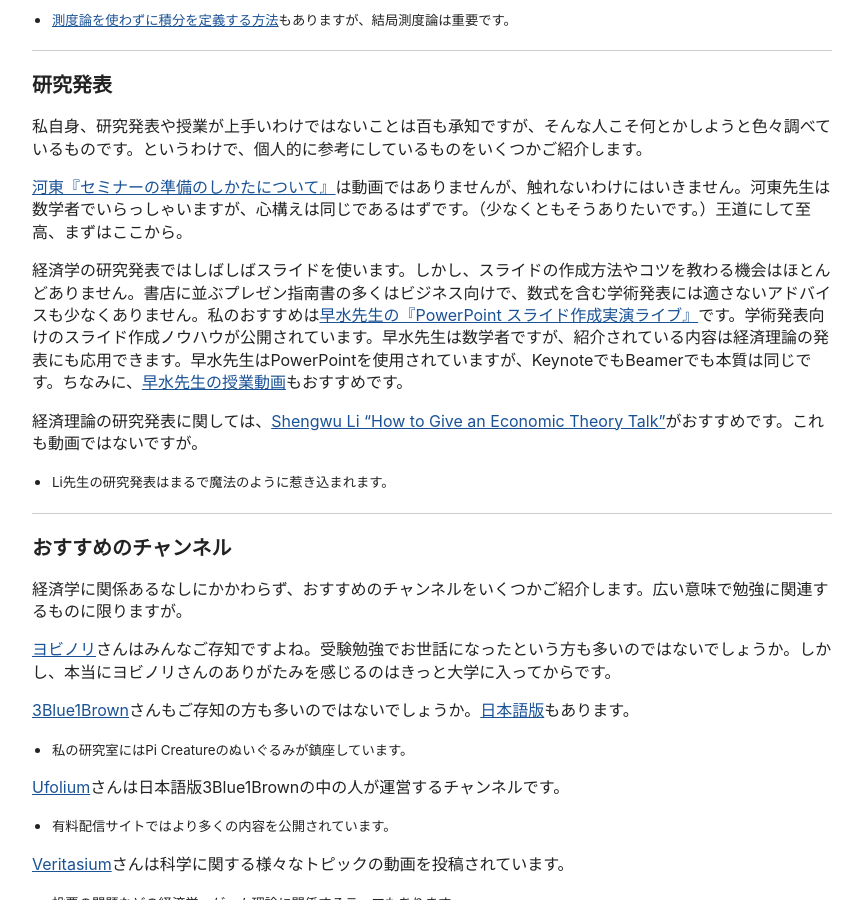
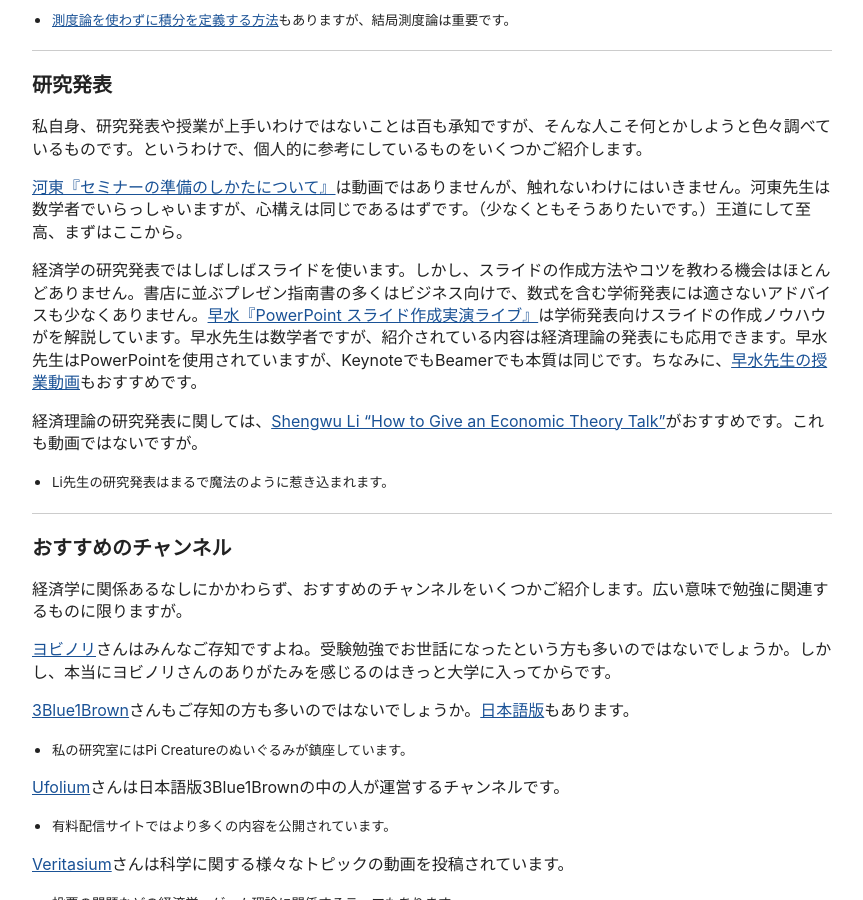
Before and after one commit to tetsuyahoshino137/tetsuyahoshino137.github.io, a Jekyll site: the page built from posts/youtube.md, in a window 1280 px wide and 900 px high, scrolled down 3427 px. Shown: the whole window, without its empty margins (208-1071 px from the left). Built offline with Jekyll 4.4.1, drawn with Linux system fonts in a browser that asks for light colours; some of the changed text lies outside the part shown.

Commit message:
Revise content on Bryce's Paradox and presentation advice
Rephrase and clarify sentences regarding Bryce's Paradox and presentation tips.

```diff
--- a/posts/youtube.md
+++ b/posts/youtube.md
@@ -42,7 +44,7 @@
 
 - <small>厳密には、動画の主張は成り立ちません。つまり、ナッシュ均衡だからといって必ず「全員が新しい道を通る」とは限りません。動画の設定では「1人だけが上のルートを通り、199人が新しい道を通る」のもナッシュ均衡です。これは上のルートが強く支配されていないことが原因です。しかし、これはほんの些細なことで、混雑に影響されない道路の所要時間を少し長く（たとえば21分）にすれば、元の主張も成り立ちます。</small>
 
-しかも、ブライスのパラドックスは机上の空論ではありません。現実世界でも「道路を増やすと渋滞が悪化（道路を減らすと渋滞が改善）する」という現象が報告されています。詳しくは[Veritasium（冒頭12分）](https://youtu.be/-QTkPfq7w1A)をご覧ください。[Steve Mould](https://youtu.be/Cg73j3QYRJc)もおすすめです。
+しかも、ブライスのパラドックスは現実世界でも報告されています。つまり、実際に「道路を増やすと渋滞が悪化（道路を減らすと渋滞が改善）したのです。詳しくは[Veritasium（冒頭12分）](https://youtu.be/-QTkPfq7w1A)をご覧ください。[Steve Mould](https://youtu.be/Cg73j3QYRJc)もおすすめです。
 
 ---
 
@@ -130,7 +132,7 @@
 
 [河東『セミナーの準備のしかたについて』](https://www.ms.u-tokyo.ac.jp/~yasuyuki/sem.htm)は動画ではありませんが、触れないわけにはいきません。河東先生は数学者でいらっしゃいますが、心構えは同じであるはずです。（少なくともそうありたいです。）王道にして至高、まずはここから。
 
-経済学の研究発表ではしばしばスライドを使います。しかし、スライドの作成方法やコツを教わる機会はほとんどありません。書店に並ぶプレゼン指南書の多くはビジネス向けで、数式を含む学術発表には適さないアドバイスも少なくありません。私のおすすめは[早水先生の『PowerPoint スライド作成実演ライブ』](https://youtu.be/zMp3BrIakOY)です。学術発表向けのスライド作成ノウハウが公開されています。早水先生は数学者ですが、紹介されている内容は経済理論の発表にも応用できます。早水先生はPowerPointを使用されていますが、KeynoteでもBeamerでも本質は同じです。ちなみに、[早水先生の授業動画](https://www.youtube.com/@hayamizu/playlists)もおすすめです。
+経済学の研究発表ではしばしばスライドを使います。しかし、スライドの作成方法やコツを教わる機会はほとんどありません。書店に並ぶプレゼン指南書の多くはビジネス向けで、数式を含む学術発表には適さないアドバイスも少なくありません。[早水『PowerPoint スライド作成実演ライブ』](https://youtu.be/zMp3BrIakOY)は学術発表向けスライドの作成ノウハウがを解説しています。早水先生は数学者ですが、紹介されている内容は経済理論の発表にも応用できます。早水先生はPowerPointを使用されていますが、KeynoteでもBeamerでも本質は同じです。ちなみに、[早水先生の授業動画](https://www.youtube.com/@hayamizu/playlists)もおすすめです。
 
 経済理論の研究発表に関しては、[Shengwu Li "How to Give an Economic Theory Talk"](https://drive.google.com/file/d/1SHiJs6Uz1wDBOSMRb8rPvu4UkqfJUjSF/view)がおすすめです。これも動画ではないですが。
 
```
Also changed, not shown: other parts of posts/youtube.md (+2 -0 lines).
